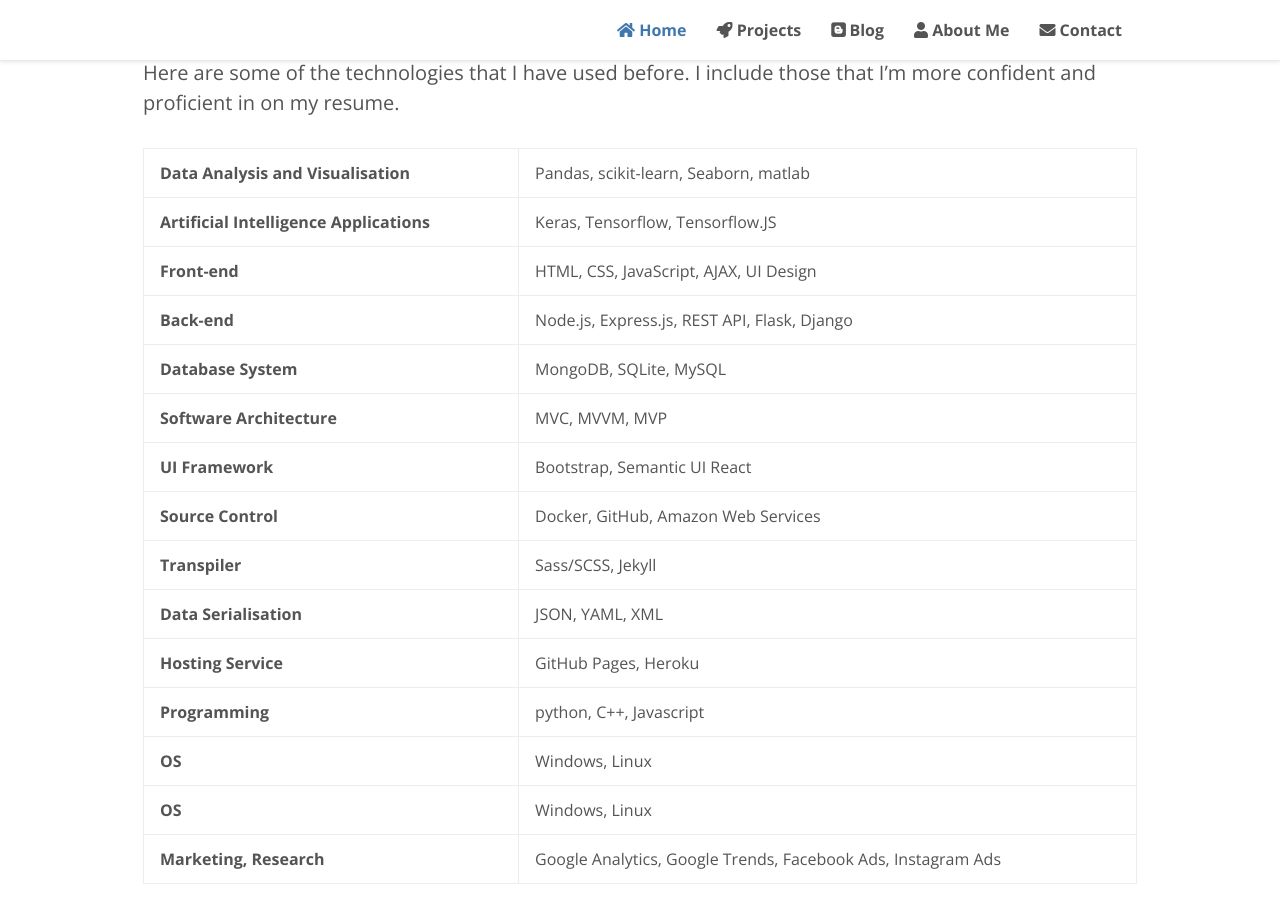
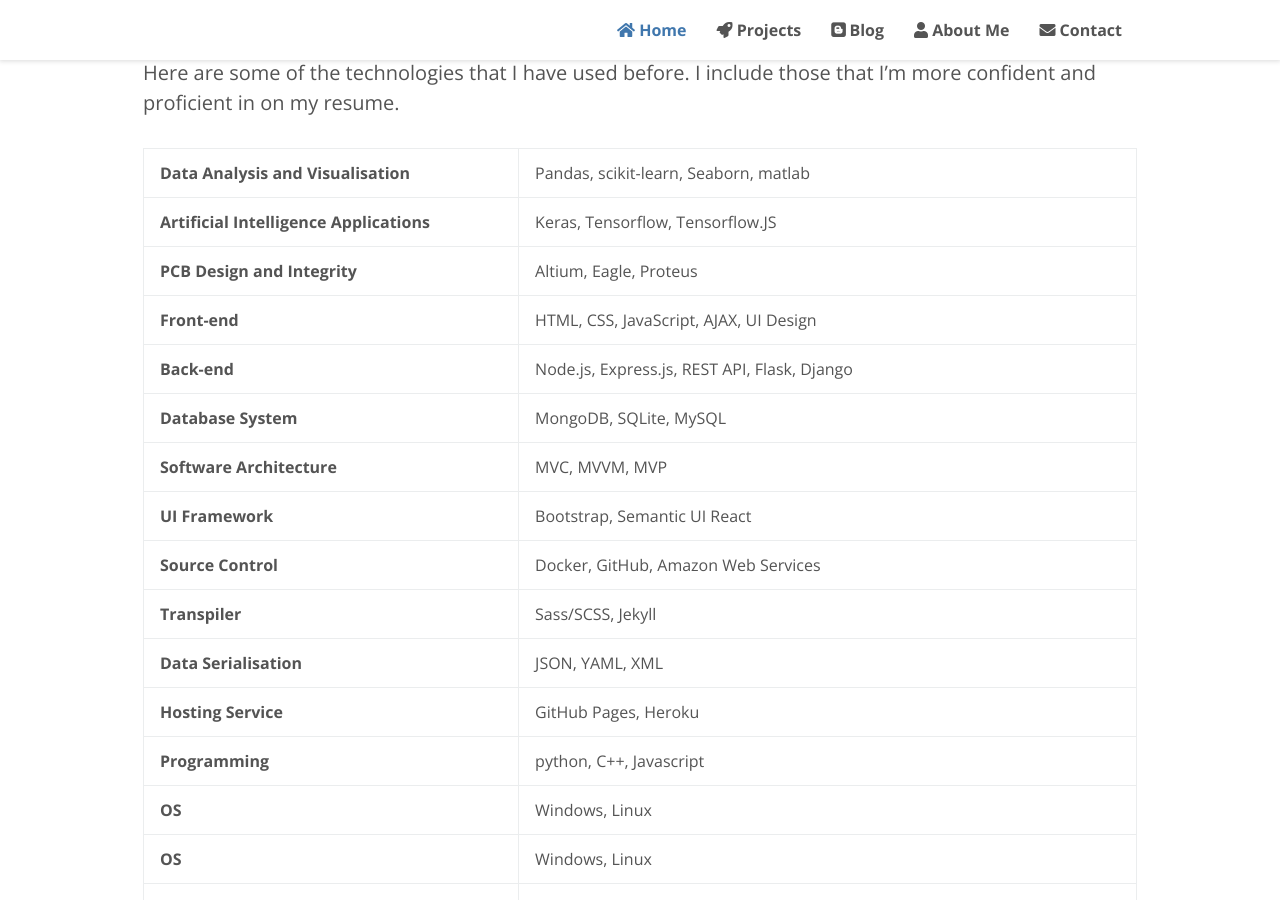
Before and after one commit to almousselli/almousselli.github.io, a Jekyll site: the page built from _pages/index.html, in a window 1280 px wide and 900 px high, scrolled down 2576 px. Built offline with Jekyll 4.4.1, drawn with Linux system fonts in a browser that asks for light colours; nearby versions of some CDN libraries.

Commit message:
Update index.html

```diff
--- a/_pages/index.html
+++ b/_pages/index.html
@@ -96,6 +96,10 @@
           <th>Artificial Intelligence Applications</th>
           <td>Keras, Tensorflow, Tensorflow.JS</td>
         </tr>
+         <tr>
+          <th>PCB Design and Integrity</th>
+          <td>Altium, Eagle, Proteus</td>
+        </tr>
         <tr>
           <th>Front-end</th>
           <td>HTML, CSS, JavaScript, AJAX, UI Design</td>
```
